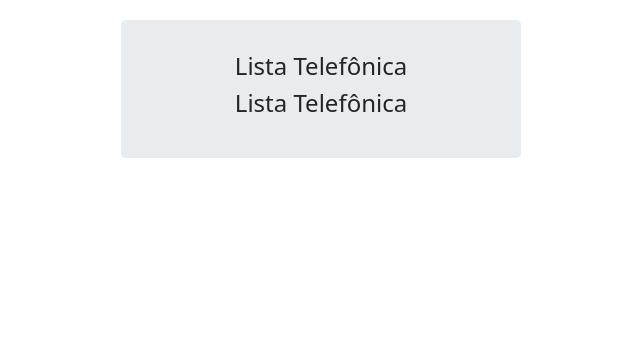
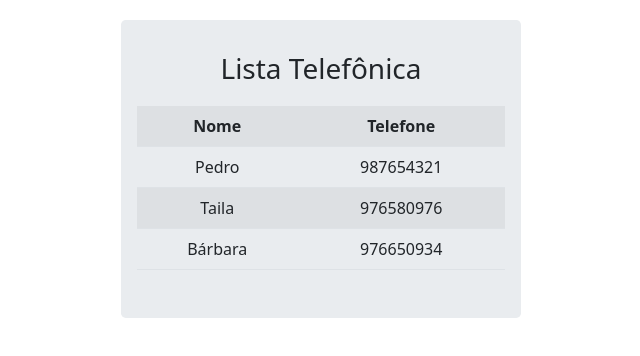
Before and after one commit to robertabononi/angularJS-rb, a plain HTML site: page index.html in a window 1280 px wide. Shown: the whole page, without its empty margins (319-959 px from the left). Drawn offline with nearby package versions, Linux system fonts and the light colour scheme.

Commit message:
feat: use ngRepeat to show all contacts

```diff
--- a/index.html
+++ b/index.html
@@ -13,8 +13,20 @@
 <body>
     <div ng-controller="listaTelefonicaCtrl">
         <div class="jumbotron">
-            <h4 ng-bind="app"></h4>
-            <h4>{{ app }}</h4>
+            <h3>{{ app }}</h3>
+
+            <table clasS="table table-striped">
+                <tr>
+                    <th>Nome</th>
+                    <th>Telefone</th>
+                </tr>
+                <tr ng-repeat="contato in contatos">
+                    <!-- <td ng-repeat="(key, value) in contato">{{value}}</td> -->
+                    <td>{{ contato.nome }}</td>
+                    <td>{{ contato.telefone }}</td>
+                </tr>
+            </table>
+
         </div>
     </div>
 
@@ -23,6 +35,11 @@
         angular.module("listaTelefonica", []);
         angular.module("listaTelefonica").controller("listaTelefonicaCtrl", function($scope) {
             $scope.app = "Lista Telefônica";
+            $scope.contatos = [
+                {nome: 'Pedro', telefone: '987654321'},
+                {nome: 'Taila', telefone: '976580976'},
+                {nome: 'Bárbara', telefone: '976650934'}
+            ]
         })
     </script>
 </body>
--- a/style.css
+++ b/style.css
@@ -10,3 +10,7 @@
     margin-left: auto;
     margin-right: auto;
 }
+
+table {
+    margin-top: 20px;
+}
```
